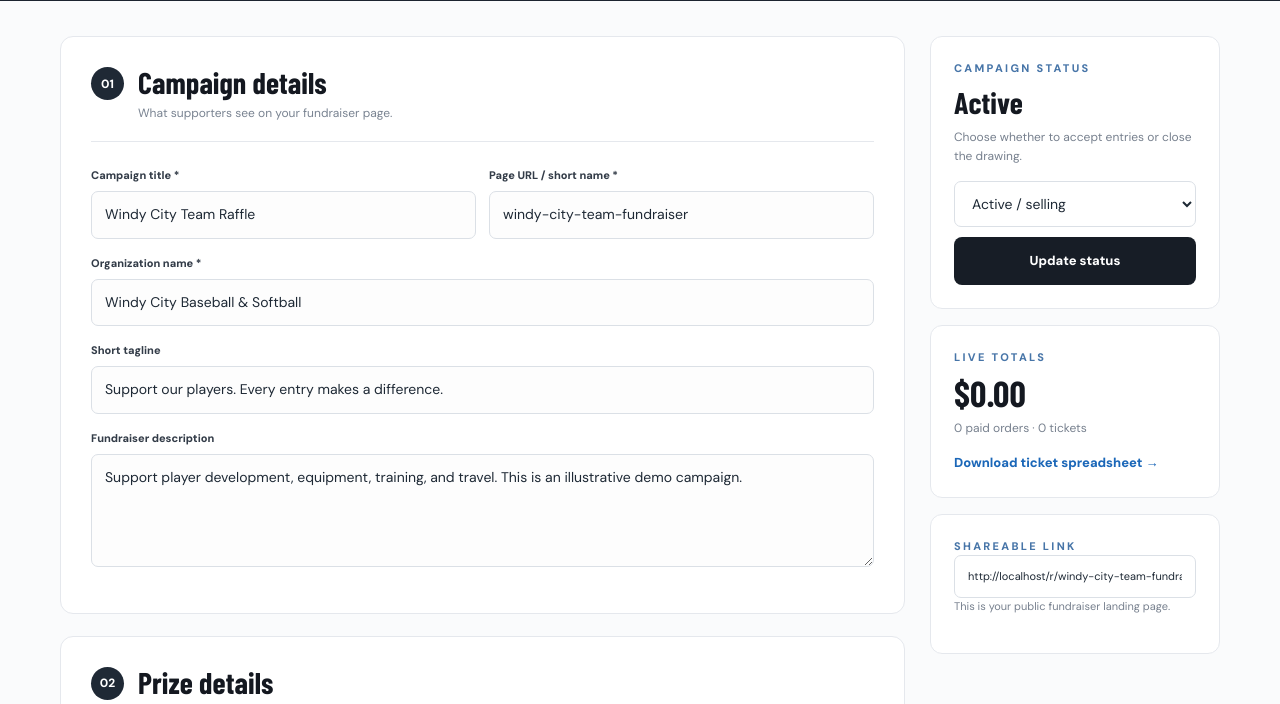
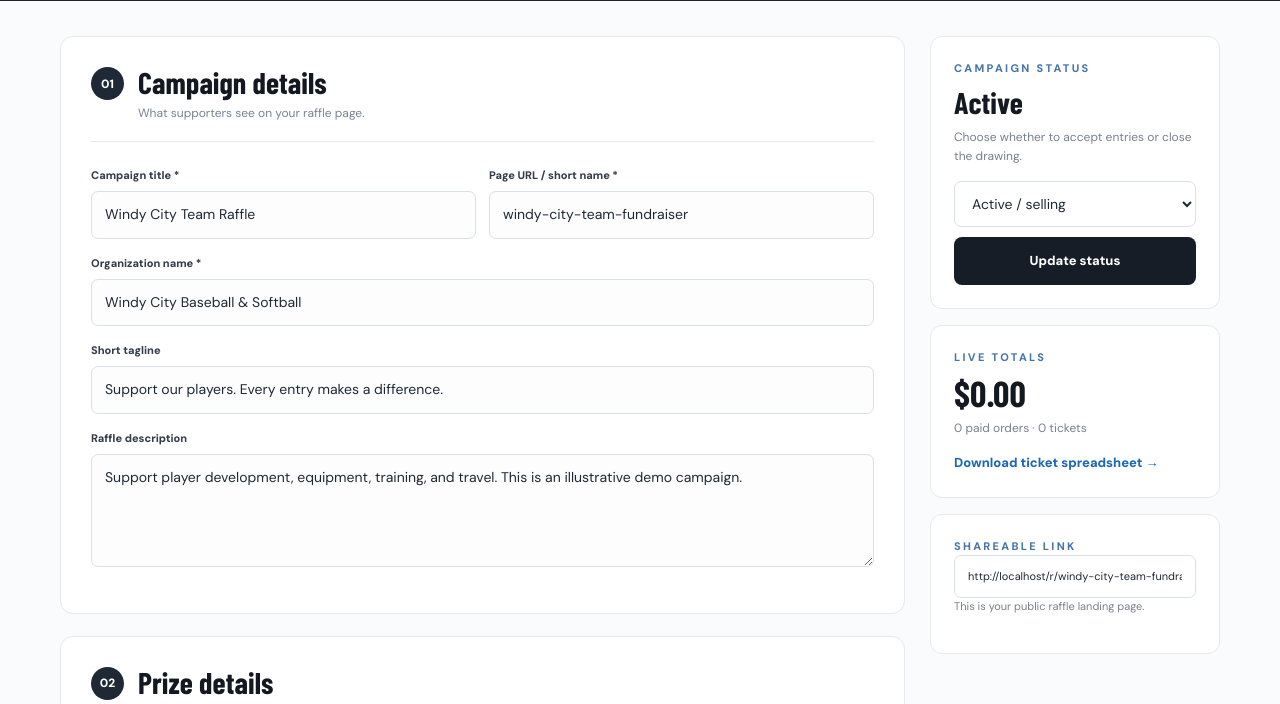
Before and after one commit to windycitybaseball/2026Raffle, a FastAPI app: page /admin/raffle/1 in a window 1280 px wide. Shown: the part 426-1130 px from the top of the page. Run offline with FastAPI, Linux system fonts and the light colour scheme; the visitor is signed in with stand-in values (Sample User, id 1); data comes from the database, SQL or seed files in the repository; data that the repository does not hold is empty; some libraries are stand-ins or nearby versions; some web fonts are replaced.

Commit message:
Replace fundraiser wording with raffle

```diff
--- a/templates/edit.html
+++ b/templates/edit.html
@@ -1,14 +1,14 @@
 {% extends 'base.html' %}
-{% block title %}{{'New fundraiser' if is_new else 'Edit '+r.title}} | Windy City{% endblock %}
+{% block title %}{{'New raffle' if is_new else 'Edit '+r.title}} | Windy City{% endblock %}
 {% block content %}
-<section class="admin-top"><div class="shell"><a href="/admin" class="back-link">← Dashboard</a><div class="admin-title-row"><div><div class="admin-kicker">{{'NEW CAMPAIGN' if is_new else 'EDIT CAMPAIGN'}}</div><h1>{{'Create a fundraiser' if is_new else r.title}}</h1><p>Customize your public page, ticket packages and drawing settings.</p></div>{% if not is_new %}<div class="admin-actions"><a class="btn btn-light" href="/r/{{r.slug}}" target="_blank" rel="noopener">View public page ↗</a><a class="btn btn-ghost" href="/admin/raffle/{{r.id}}/export.csv">Export tickets ↓</a></div>{% endif %}</div></div></section>
-<section class="shell admin-edit-layout"><div class="edit-main"><form action="/admin/raffle/save" method="post" class="edit-form"><input type="hidden" name="csrf" value="{{csrf}}"><input type="hidden" name="rid" value="{{0 if is_new else r.id}}"><div class="edit-panel"><div class="panel-head"><span>01</span><div><h2>Campaign details</h2><p>What supporters see on your fundraiser page.</p></div></div><div class="two-fields"><div class="field"><label>Campaign title *</label><input name="title" required maxlength="150" value="{{r.title}}" placeholder="2027 Team Fundraiser"></div><div class="field"><label>Page URL / short name *</label><input name="slug" required maxlength="100" value="{{r.slug}}" placeholder="team-fundraiser" pattern="[a-z0-9]+(-[a-z0-9]+)*"></div></div><div class="field"><label>Organization name *</label><input name="organization" required value="{{r.organization}}"></div><div class="field"><label>Short tagline</label><input name="subtitle" value="{{r.subtitle}}" placeholder="Every ticket supports our players."></div><div class="field"><label>Fundraiser description</label><textarea name="description" rows="4" placeholder="Explain where funds go">{{r.description}}</textarea></div></div>
+<section class="admin-top"><div class="shell"><a href="/admin" class="back-link">← Dashboard</a><div class="admin-title-row"><div><div class="admin-kicker">{{'NEW CAMPAIGN' if is_new else 'EDIT CAMPAIGN'}}</div><h1>{{'Create a raffle' if is_new else r.title}}</h1><p>Customize your public page, ticket packages and drawing settings.</p></div>{% if not is_new %}<div class="admin-actions"><a class="btn btn-light" href="/r/{{r.slug}}" target="_blank" rel="noopener">View public page ↗</a><a class="btn btn-ghost" href="/admin/raffle/{{r.id}}/export.csv">Export tickets ↓</a></div>{% endif %}</div></div></section>
+<section class="shell admin-edit-layout"><div class="edit-main"><form action="/admin/raffle/save" method="post" class="edit-form"><input type="hidden" name="csrf" value="{{csrf}}"><input type="hidden" name="rid" value="{{0 if is_new else r.id}}"><div class="edit-panel"><div class="panel-head"><span>01</span><div><h2>Campaign details</h2><p>What supporters see on your raffle page.</p></div></div><div class="two-fields"><div class="field"><label>Campaign title *</label><input name="title" required maxlength="150" value="{{r.title}}" placeholder="2027 Team Raffle"></div><div class="field"><label>Page URL / short name *</label><input name="slug" required maxlength="100" value="{{r.slug}}" placeholder="team-raffle" pattern="[a-z0-9]+(-[a-z0-9]+)*"></div></div><div class="field"><label>Organization name *</label><input name="organization" required value="{{r.organization}}"></div><div class="field"><label>Short tagline</label><input name="subtitle" value="{{r.subtitle}}" placeholder="Every ticket supports our players."></div><div class="field"><label>Raffle description</label><textarea name="description" rows="4" placeholder="Explain where funds go">{{r.description}}</textarea></div></div>
 <div class="edit-panel"><div class="panel-head"><span>02</span><div><h2>Prize details</h2><p>Show supporters what they can win.</p></div></div><div class="field"><label>Prize name *</label><input name="prize_title" required value="{{r.prize_title}}" placeholder="Grand Prize Package"></div><div class="field"><label>Prize description</label><textarea name="prize_description" rows="3">{{r.prize_description}}</textarea></div><div class="field"><label>Prize photo URL (HTTPS)</label><input type="url" name="prize_image_url" value="{{r.prize_image_url}}" placeholder="https://your-site.com/prize-photo.jpg"><small>Paste an HTTPS URL or use the direct upload tool after you save this campaign.</small></div></div>
 <div class="edit-panel"><div class="panel-head"><span>03</span><div><h2>Ticket packages</h2><p>Set any price for each available quantity.</p></div></div><div class="package-table"><div class="package-header"><span>NUMBER OF TICKETS</span><span>PRICE (USD)</span></div>{% for q,default in [(1,10),(5,40),(10,75),(25,175),(50,300),(100,500)] %}{% set ns=namespace(price=default) %}{% for t in tiers %}{% if t.quantity == q %}{% set ns.price=t.price_cents/100 %}{% endif %}{% endfor %}<div class="package-row"><strong>{{q}} {{'ticket' if q==1 else 'tickets'}}</strong><div class="currency-input"><span>$</span><input type="number" step="0.01" min="1" name="price_{{q}}" value="{{'%.2f'|format(ns.price)}}" required></div></div>{% endfor %}</div><div class="field" style="max-width:300px"><label>Fundraising goal ($)</label><input type="number" step="0.01" min="0" name="goal_dollars" value="{{'%.2f'|format(r.goal_cents/100)}}"></div></div>
-<div class="edit-panel"><div class="panel-head"><span>04</span><div><h2>Dates, rules & compliance</h2><p>Add the actual license, rules, and drawing details before going live.</p></div></div><div class="two-fields"><div class="field"><label>Ticket sales close *</label><input type="datetime-local" name="closes_at" value="{{r.closes_at}}" required></div><div class="field"><label>Drawing date and time *</label><input type="datetime-local" name="draw_at" value="{{r.draw_at}}" required></div></div><div class="field"><label>Official rules / eligibility</label><textarea name="rules" rows="7" placeholder="Paste legally reviewed official rules here">{{r.rules}}</textarea></div><div class="field"><label>Permit / license reference</label><input name="license_note" value="{{r.license_note}}" placeholder="License issuer and number (if required)"></div><div class="notice warn">Legal and payment approval are separate from website setup. This form does not certify your organization as eligible to operate a raffle.</div></div><button class="btn btn-dark btn-save" type="submit">{{'Create fundraiser' if is_new else 'Save changes'}} <span>→</span></button></form>
+<div class="edit-panel"><div class="panel-head"><span>04</span><div><h2>Dates, rules & compliance</h2><p>Add the actual license, rules, and drawing details before going live.</p></div></div><div class="two-fields"><div class="field"><label>Ticket sales close *</label><input type="datetime-local" name="closes_at" value="{{r.closes_at}}" required></div><div class="field"><label>Drawing date and time *</label><input type="datetime-local" name="draw_at" value="{{r.draw_at}}" required></div></div><div class="field"><label>Official rules / eligibility</label><textarea name="rules" rows="7" placeholder="Paste legally reviewed official rules here">{{r.rules}}</textarea></div><div class="field"><label>Permit / license reference</label><input name="license_note" value="{{r.license_note}}" placeholder="License issuer and number (if required)"></div><div class="notice warn">Legal and payment approval are separate from website setup. This form does not certify your organization as eligible to operate a raffle.</div></div><button class="btn btn-dark btn-save" type="submit">{{'Create raffle' if is_new else 'Save changes'}} <span>→</span></button></form>
 {% if not is_new %}<section class="edit-panel"><div class="panel-head"><span>◎</span><div><h2>Upload prize photo</h2><p>No external image hosting needed. JPG, PNG or WEBP, max 5 MB.</p></div></div>{% if r.prize_image_url %}<img src="{{r.prize_image_url}}" alt="Current prize" class="admin-prize-preview">{% endif %}<form action="/admin/raffle/{{r.id}}/image" method="post" enctype="multipart/form-data"><input type="hidden" name="csrf" value="{{csrf}}"><div class="field"><label>Choose image</label><input name="photo" type="file" accept=".jpg,.jpeg,.png,.webp,image/jpeg,image/png,image/webp" required></div><button class="btn btn-dark">Upload prize photo →</button></form></section>
 <section class="edit-panel" id="winners"><div class="panel-head"><span>05</span><div><h2>Winner drawing</h2><p>Draw using a cryptographically secure random selection among eligible paid tickets.</p></div></div>{% if draws %}<div class="winners">{% for d in draws %}<div class="winner"><span>★</span><div><strong>{{d.prize_label}}</strong><small>{{d.winner}} · Ticket #{{'%06d'|format(d.ticket_number)}} · {{d.drawn_at[:16]}} UTC</small><small>Eligible: {{d.eligible_count}} · Selected index: {{d.selected_index}} · Audit SHA256: {{d.pool_sha256}}</small></div></div>{% endfor %}</div>{% endif %}<form action="/admin/raffle/{{r.id}}/draw" method="post" onsubmit="return confirm('Draw a real winner from eligible tickets? This action cannot be undone.');"><input type="hidden" name="csrf" value="{{csrf}}"><div class="field"><label>Prize label for this drawing</label><input name="prize_label" placeholder="Grand Prize" required maxlength="120"></div><button class="btn btn-dark" {% if r.status != 'closed' or entrycount == 0 %}disabled{% endif %}>Draw a winner →</button></form><p class="muted tiny">Close sales before drawing. A winner's ticket is excluded from subsequent drawings. Drawing information is stored for audit purposes; this is not an externally certified random-number generator.</p></section>
 <section class="edit-panel"><div class="panel-head"><span>06</span><div><h2>Recent orders</h2><p>Paid orders get unique ticket numbers; pending orders do not.</p></div></div><div class="table-scroller"><table class="orders-table"><thead><tr><th>BUYER</th><th>ENTRIES</th><th>AMOUNT</th><th>STATUS</th></tr></thead><tbody>{% for o in orders %}<tr><td><strong>{{o.name}}</strong><small>{{o.email}}</small></td><td>{{o.quantity}}</td><td>{{o.amount_cents|money}}</td><td><span class="status status-{{o.status}}">{{o.status}}</span></td></tr>{% else %}<tr><td colspan="4">No purchases yet.</td></tr>{% endfor %}</tbody></table></div></section>{% endif %}</div>
-{% if not is_new %}<aside class="edit-sidebar"><div class="sidebar-card"><div class="eyebrow eyebrow-dark">CAMPAIGN STATUS</div><h3>{{r.status|title}}</h3><p>Choose whether to accept entries or close the drawing.</p><form method="post" action="/admin/raffle/{{r.id}}/status"><input type="hidden" name="csrf" value="{{csrf}}"><select name="status" aria-label="Campaign status"><option value="draft" {% if r.status=='draft' %}selected{% endif %}>Draft</option><option value="active" {% if r.status=='active' %}selected{% endif %}>Active / selling</option><option value="closed" {% if r.status=='closed' %}selected{% endif %}>Closed</option></select><button class="btn btn-dark full">Update status</button></form></div><div class="sidebar-card"><div class="eyebrow eyebrow-dark">LIVE TOTALS</div><h2>{{stats.raised|money}}</h2><p>{{stats.sales}} paid orders · {{stats.tickets}} tickets</p><a href="/admin/raffle/{{r.id}}/export.csv" class="text-link">Download ticket spreadsheet →</a></div><div class="sidebar-card"><div class="eyebrow eyebrow-dark">SHAREABLE LINK</div><input readonly value="{{request.base_url}}r/{{r.slug}}" onclick="this.select()" aria-label="Public campaign link"><p class="tiny muted">This is your public fundraiser landing page.</p></div></aside>{% endif %}
+{% if not is_new %}<aside class="edit-sidebar"><div class="sidebar-card"><div class="eyebrow eyebrow-dark">CAMPAIGN STATUS</div><h3>{{r.status|title}}</h3><p>Choose whether to accept entries or close the drawing.</p><form method="post" action="/admin/raffle/{{r.id}}/status"><input type="hidden" name="csrf" value="{{csrf}}"><select name="status" aria-label="Campaign status"><option value="draft" {% if r.status=='draft' %}selected{% endif %}>Draft</option><option value="active" {% if r.status=='active' %}selected{% endif %}>Active / selling</option><option value="closed" {% if r.status=='closed' %}selected{% endif %}>Closed</option></select><button class="btn btn-dark full">Update status</button></form></div><div class="sidebar-card"><div class="eyebrow eyebrow-dark">LIVE TOTALS</div><h2>{{stats.raised|money}}</h2><p>{{stats.sales}} paid orders · {{stats.tickets}} tickets</p><a href="/admin/raffle/{{r.id}}/export.csv" class="text-link">Download ticket spreadsheet →</a></div><div class="sidebar-card"><div class="eyebrow eyebrow-dark">SHAREABLE LINK</div><input readonly value="{{request.base_url}}r/{{r.slug}}" onclick="this.select()" aria-label="Public campaign link"><p class="tiny muted">This is your public raffle landing page.</p></div></aside>{% endif %}
 </section>
 {% endblock %}
```
